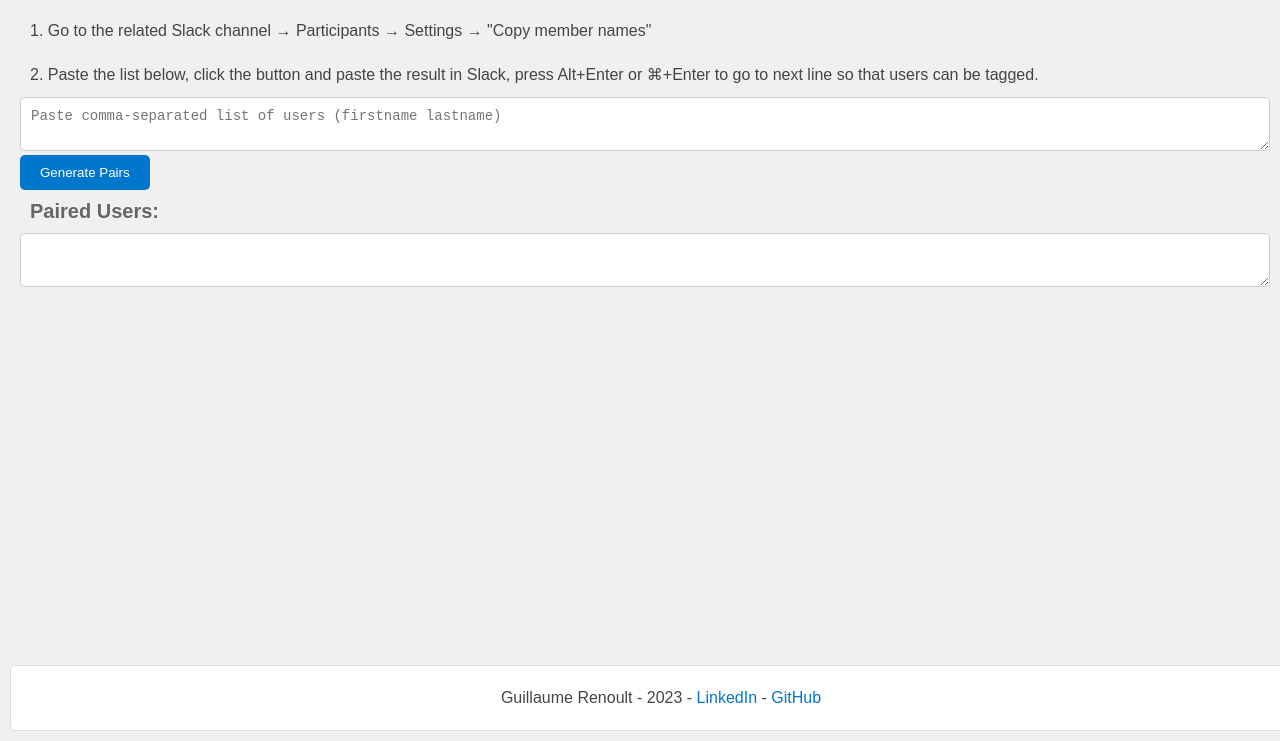
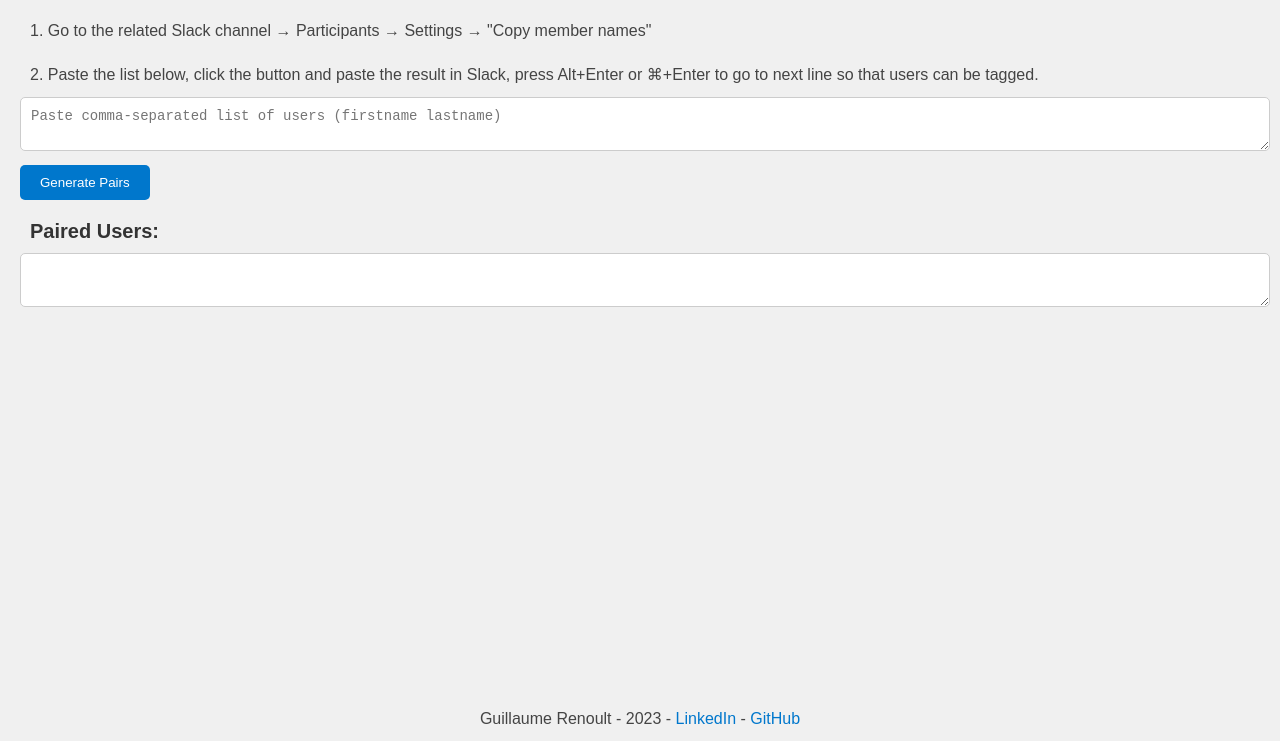
Before and after one commit to grenoult/slack-coffee-connection, a plain HTML site: page index.html in a window 1280 px wide. Shown: the part 59-800 px from the top of the page. Drawn offline with Linux system fonts and the light colour scheme.

Commit message:
Update index.html

```diff
--- a/index.html
+++ b/index.html
@@ -43,7 +43,7 @@
 
         h2 {
           font-size: 20px;
-          color: #666;
+          color: #333;
           padding: 10px; /* Add padding around h2 */
         }
 
@@ -62,14 +62,6 @@
           border-radius: 5px;
         }
 
-        div {
-          background-color: #fff;
-          padding: 10px;
-          margin: 10px;
-          border: 1px solid #ddd;
-          border-radius: 5px;
-        }
-
         a {
           text-decoration: none;
           color: #0077cc;
@@ -82,6 +74,7 @@
           border: none;
           border-radius: 5px;
           cursor: pointer;
+          margin: 10px 10px 10px 0px;
         }
 
         /* Define some basic hover effects */
```
